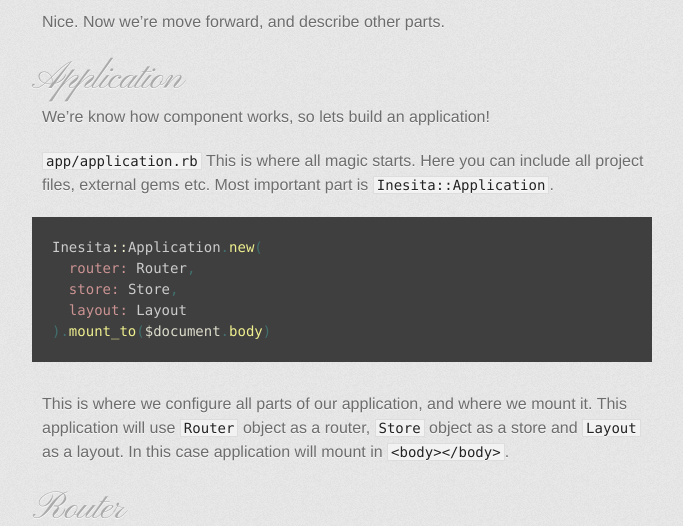
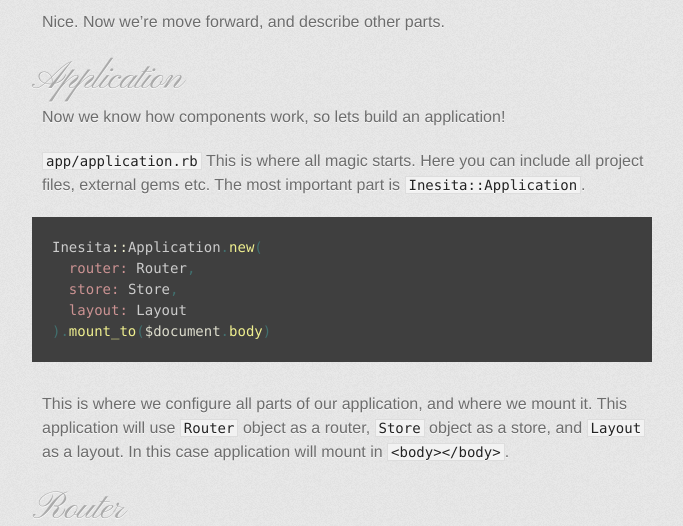
Before and after one commit to elia/inesita-rb.github.io, a Jekyll site: the page built from index.md, in a window 1280 px wide and 900 px high, scrolled down 3745 px. Shown: the part 152-678 px from the top of the window, without its empty margins (298-981 px from the left). Built offline with Jekyll 4.4.1, drawn with Linux system fonts in a browser that asks for light colours; Markdown is read by kramdown in place of the engine named in the settings.

Commit message:
Update application.md

````diff
--- a/_includes/application.md
+++ b/_includes/application.md
@@ -1,10 +1,10 @@
 ## Application
 
-We're know how component works, so lets build an application!
+Now we know how components work, so lets build an application!
 
 `app/application.rb` This is where all magic starts.
 Here you can include all project files, external gems etc.
-Most important part is `Inesita::Application`.
+The most important part is `Inesita::Application`.
 
 ```ruby
 Inesita::Application.new(
@@ -15,5 +15,5 @@ Inesita::Application.new(
 ```
 
 This is where we configure all parts of our application, and where we mount it.
-This application will use `Router` object as a router, `Store` object as a store and `Layout` as a layout.
+This application will use `Router` object as a router, `Store` object as a store, and `Layout` as a layout.
 In this case application will mount in `<body></body>`.
````
